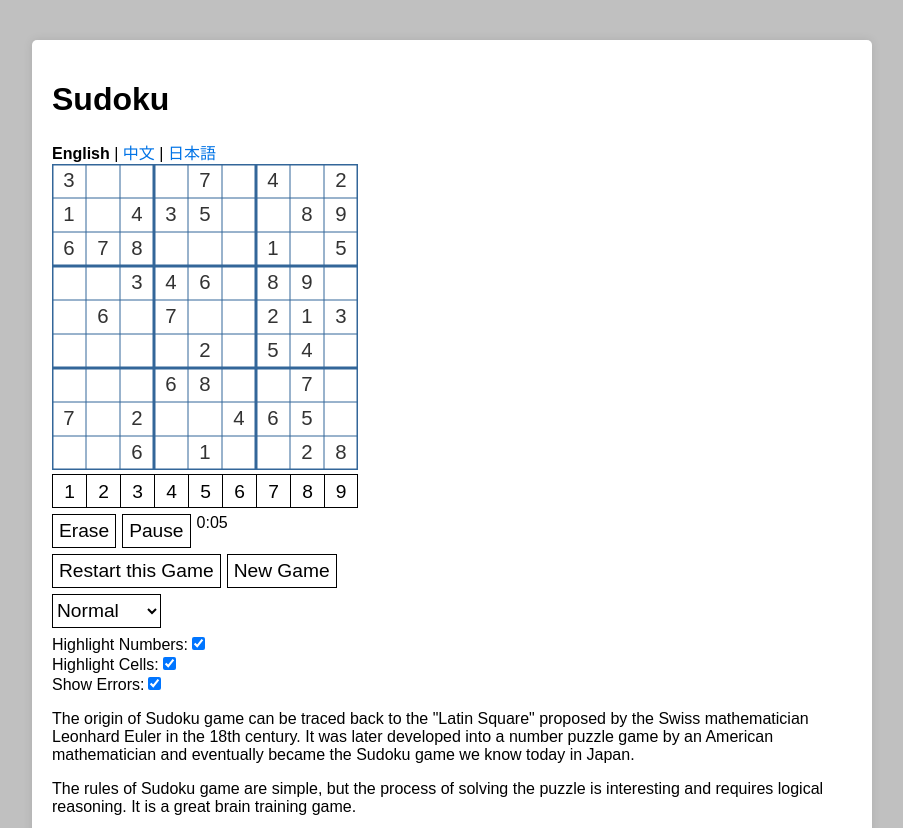
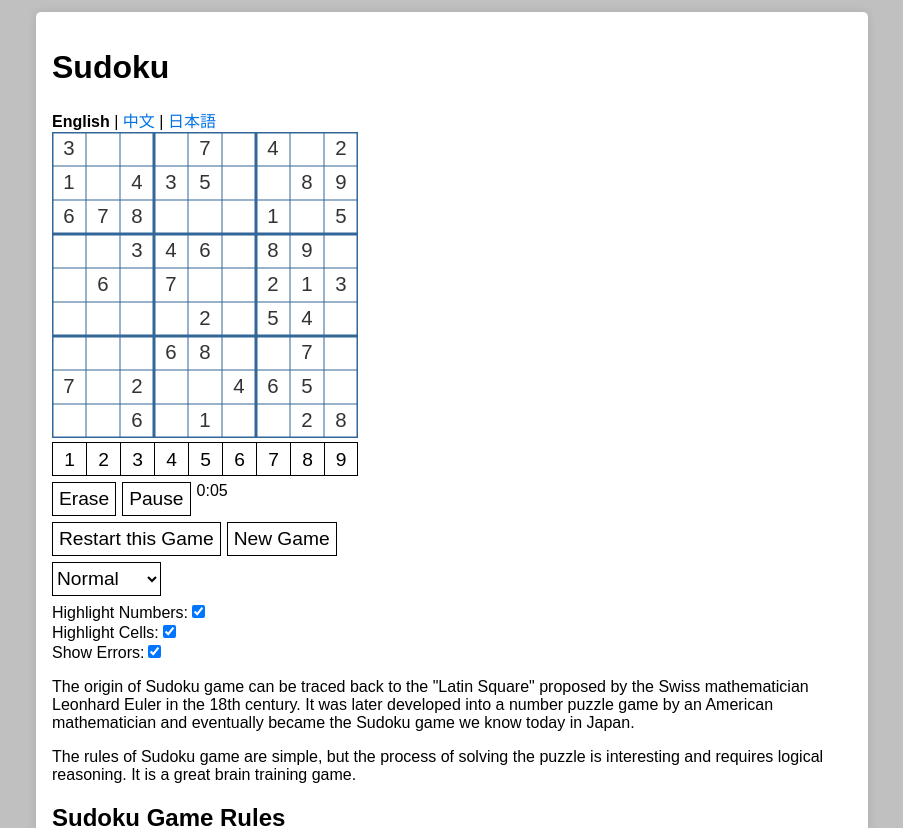
Before and after one commit to yqianjiang/sudoku, a React (Vite) app: page / in a window 1280 px wide. Shown: the top 828 px of the page, without its empty margins (188-1091 px from the left). Built offline with nearby package versions, Linux system fonts and the light colour scheme.

Commit message:
feat: adjust style

```diff
--- a/index.html
+++ b/index.html
@@ -7,7 +7,6 @@
     <title>Sudoku Game - Web Classic Games</title>
     <meta name="description" content="Sudoku game is a great brain training game. Play the web version of Sudoku that you can start playing right away, with support for keyboard and touch controls on mobile devices." />
     <meta name="keywords" content="Sudoku game, web Sudoku game, online Sudoku game, play Sudoku game online, online Sudoku game, online Sudoku game solver, online Sudoku game tutorial, online Sudoku game rules, online Sudoku game introduction, online Sudoku game strategy, how to play Sudoku game online, how to solve Sudoku game online, how to teach Sudoku game online, how to teach Sudoku game tutorial, how to play Sudoku game online, how to play Sudoku game rules" />
-    <link rel="stylesheet" href="./style.css">
     <!-- Google tag (gtag.js) -->
     <script async src="https://www.googletagmanager.com/gtag/js?id=G-PJFEZHV77F"></script>
     <script>
--- a/ja/index.html
+++ b/ja/index.html
@@ -7,7 +7,6 @@
     <title>数独ゲーム - クラシックゲームのウェブ版</title>
     <meta name="description" content="数独ゲームは、脳トレに最適なゲームです。オンライン版の数独ゲームを開いてすぐにプレイできます。キーボード操作とモバイルデバイスのタッチ操作に対応しています。" />
     <meta name="keywords" content="数独ゲーム,オンライン数独ゲーム,オンライン数独ゲームプレイ,オンライン数独ゲーム遊び方,オンライン数独ゲームルール,オンライン数独ゲーム攻略,オンライン数独ゲーム解き方,オンライン数独ゲーム教え方,オンライン数独ゲーム教程" />
-    <link rel="stylesheet" href="./style.css">
     <!-- Google tag (gtag.js) -->
     <script async src="https://www.googletagmanager.com/gtag/js?id=G-PJFEZHV77F"></script>
     <script>
--- a/src/index.css
+++ b/src/index.css
@@ -0,0 +1,41 @@
+:root {
+  --bg-gray: #C0C0C0;
+}
+
+html {
+  background-color: var(--bg-gray);
+  display: flex;
+  justify-content: center;
+}
+
+body {
+  overflow: auto;
+  font-family: Arial, sans-serif;
+  margin: 0;
+  padding: 12px;
+  position: relative;
+}
+
+.game-intros {
+  max-width: 800px;
+  margin: auto;
+  padding: 16px;
+  background-color: #fff;
+  border-radius: 5px;
+  box-shadow: 0 0 10px rgba(0, 0, 0, 0.1);
+}
+
+/* 游戏规则和操作说明样式 */
+ul li,
+ol li {
+  margin: 10px 0;
+}
+
+a {
+  text-decoration: none;
+  color: #0073e6;
+}
+
+a:hover {
+  text-decoration: underline;
+}
--- a/style.css
+++ /dev/null
@@ -1,43 +0,0 @@
-:root {
-    --bg-gray: #C0C0C0;
-    --bg-gray-light: #ECE9D8;
-    --main-blue: #0153E3;
-}
-
-html {
-    background-color: var(--bg-gray);
-    display: flex;
-    justify-content: center;
-}
-
-body {
-    overflow: auto;
-    font-family: Arial, sans-serif;
-    margin: 0;
-    padding: 20px;
-    position: relative;
-}
-
-.game-intros {
-    max-width: 800px;
-    margin: 20px auto;
-    padding: 20px;
-    background-color: #fff;
-    border-radius: 5px;
-    box-shadow: 0 0 10px rgba(0, 0, 0, 0.1);
-}
-
-/* 游戏规则和操作说明样式 */
-ul li,
-ol li {
-    margin: 10px 0;
-}
-
-a {
-    text-decoration: none;
-    color: #0073e6;
-}
-
-a:hover {
-    text-decoration: underline;
-}
--- a/zh/index.html
+++ b/zh/index.html
@@ -6,7 +6,6 @@
     <title>数独游戏 - 经典小游戏网页版</title>
     <meta name="description" content="数独游戏是一种很好的大脑训练游戏。打开就能玩的网页版数独游戏，支持键盘操作，支持移动端触摸操作。" />
     <meta name="keywords" content="数独游戏,数独游戏网页版,数独游戏在线版,数独游戏在线玩,数独游戏在线游戏,数独游戏在线,数独游戏在线解,数独游戏在线教学,数独游戏在线教程,数独游戏在线玩法,数独游戏在线规则,数独游戏在线介绍,数独游戏在线攻略,数独游戏在线怎么玩,数独游戏在线怎么解,数独游戏在线怎么教,数独游戏在线怎么教学,数独游戏在线怎么教程,数独游戏在线怎么玩法,数独游戏在线怎么规则" />
-    <link rel="stylesheet" href="./style.css">
     <!-- Google tag (gtag.js) -->
     <script async src="https://www.googletagmanager.com/gtag/js?id=G-PJFEZHV77F"></script>
     <script>
```
